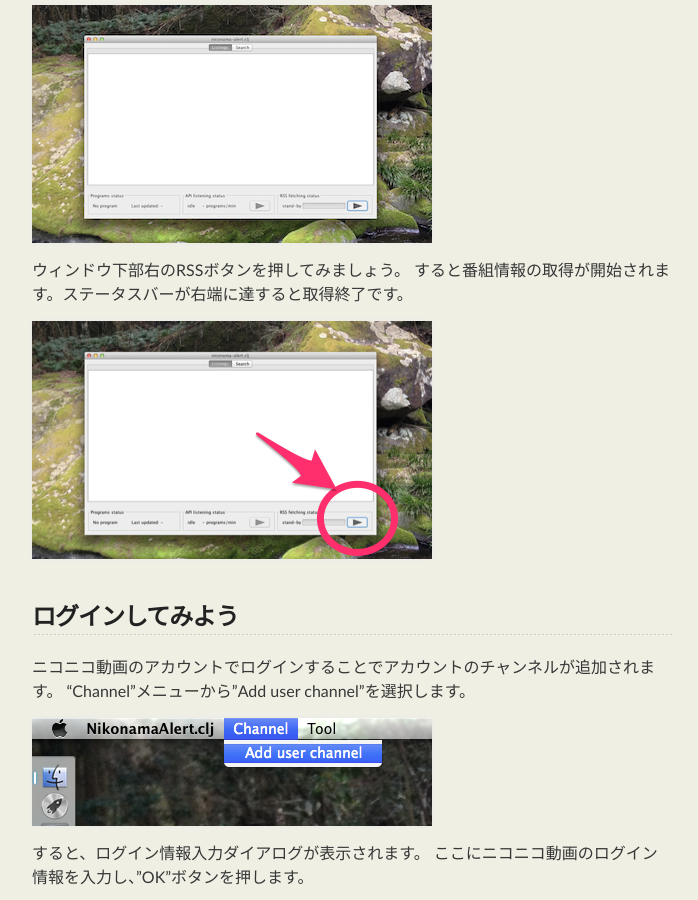
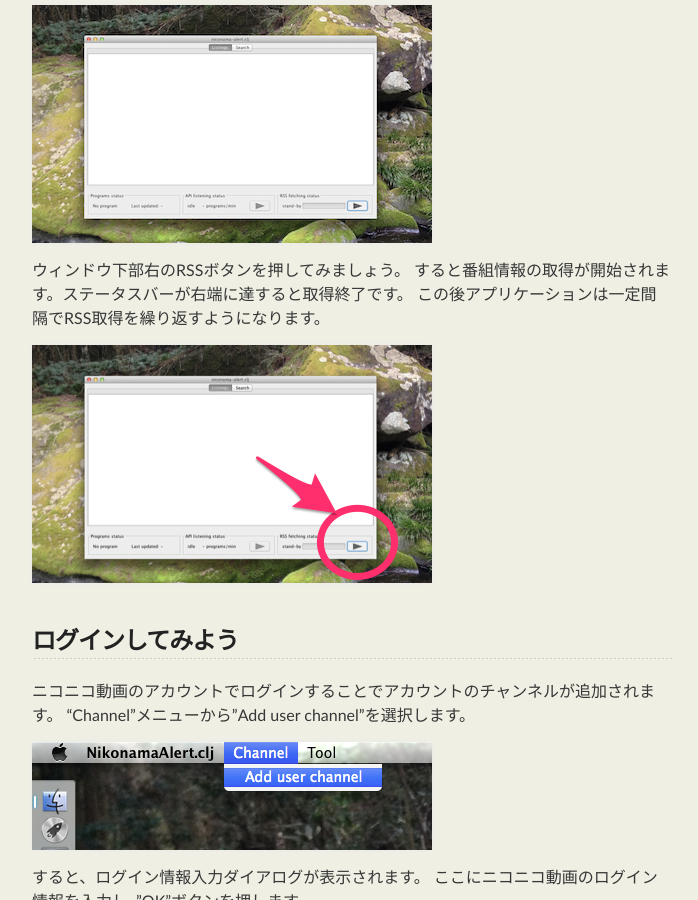
Before and after one commit to sgr/niconama-alert, a Jekyll site: the page built from tutorial.md, in a window 1280 px wide and 900 px high, scrolled down 665 px. Shown: the whole window, without its empty margins (288-986 px from the left). Built offline with Jekyll 4.4.1, drawn with Linux system fonts in a browser that asks for light colours; comment, search, counter and statistics services are not loaded.

Commit message:
RSS繰り返しについて記述を追加

```diff
--- a/tutorial.md
+++ b/tutorial.md
@@ -14,9 +14,9 @@ title: niconama-alert.clj tutorial
 
 ウィンドウ下部右のRSSボタンを押してみましょう。
 すると番組情報の取得が開始されます。ステータスバーが右端に達すると取得終了です。
+この後アプリケーションは一定間隔でRSS取得を繰り返すようになります。
 
 ![RSSボタンを押してみよう]({{ site.baseurl }}/images/sc_rss_btn.png)
-
 
 #ログインしてみよう {#login}
 
```
